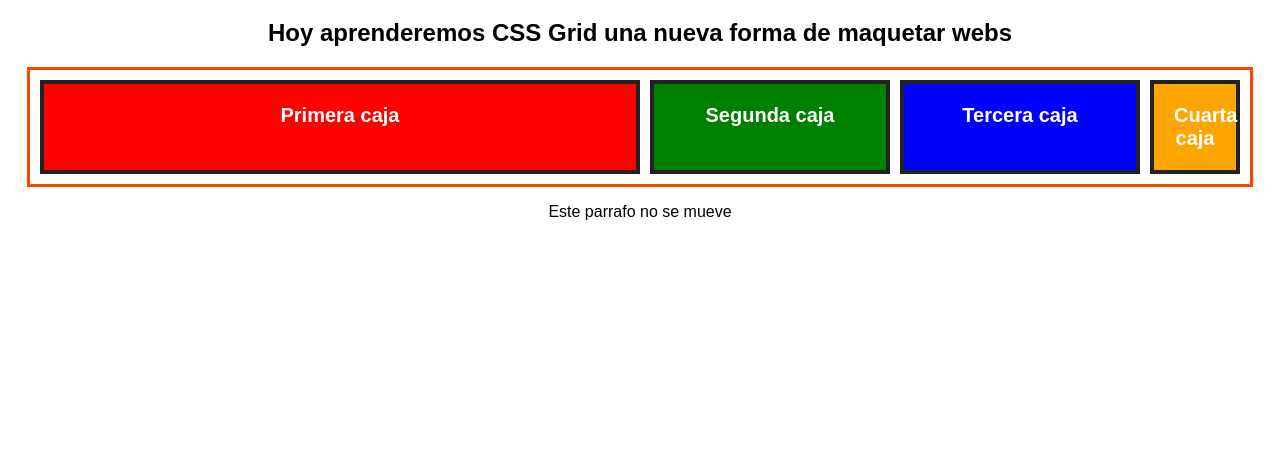
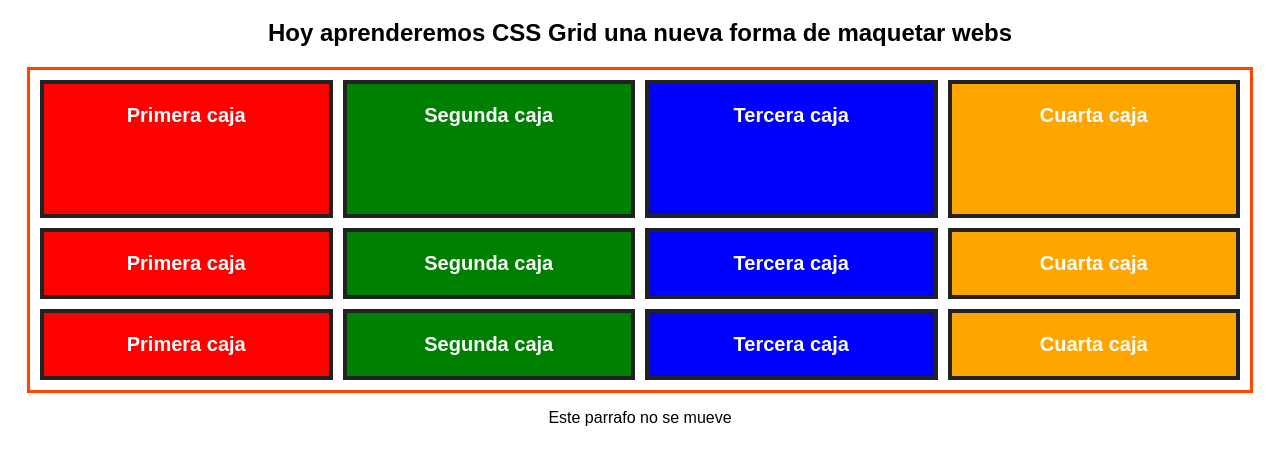
Before and after one commit to Miguel-leon2000/Practica_CSS, a plain HTML site: page Aprendiendo-CSS-Grid/index.html in a window 1280 px wide. Shown: the part 61-526 px from the top of the page. Drawn offline with Linux system fonts and the light colour scheme.

Commit message:
Commit: Columnas y filas.

```diff
--- a/Aprendiendo-CSS-Grid/estilos.scss
+++ b/Aprendiendo-CSS-Grid/estilos.scss
@@ -5,13 +5,15 @@ body{
 
 .layout{
     width: 1200px;
+    height: 300px;
     margin: 0px auto;
 
     display: grid; /*Definir el grid layout*/
-    grid-template-columns: 50% 20% 20% 7.5%; /*Cantidad de columnas separados con %*/
-    /*grid-template-columns: repeat(4, calc(25% - 8px)); /*Para que los porcentajes no sean repetitivos (columnas, espacio en %)*/
+    grid-gap: 10px; /*Espacio entre elementos grid*/
+    /*grid-template-columns: 50% 20% 20% 7.5%; /*Cantidad de columnas separados con %*/
+    grid-template-columns: repeat(4, 1fr); /*Para que los porcentajes no sean repetitivos (columnas, espacio en %)*/
     /*grid-template-columns: 1fr 1fr 1fr; o repeat(3, 1fr) /*Otra forma de organizar con fracciones (se establece tres columnas)*/
-    grid-gap: 10px; /*Espacio entre elementos grid*/
+    grid-template-rows: 2fr 1fr 1fr; /*Cantidad de filas separados con fracciones (fr)*/
 
     border: 3px solid orangered;
     padding: 10px;
--- a/Aprendiendo-CSS-Grid/index.html
+++ b/Aprendiendo-CSS-Grid/index.html
@@ -23,6 +23,30 @@
             <div class="caja orange">
                 Cuarta caja
             </div>
+            <div class="caja red">
+                Primera caja
+            </div>
+            <div class="caja green">
+                Segunda caja
+            </div>
+            <div class="caja blue">
+                Tercera caja
+            </div>
+            <div class="caja orange">
+                Cuarta caja
+            </div>
+            <div class="caja red">
+                Primera caja
+            </div>
+            <div class="caja green">
+                Segunda caja
+            </div>
+            <div class="caja blue">
+                Tercera caja
+            </div>
+            <div class="caja orange">
+                Cuarta caja
+            </div>
         </div>
 
         <p>Este parrafo no se mueve</p>
```
Also changed, not shown: Aprendiendo-CSS-Grid/styles.css, 1 other file.
